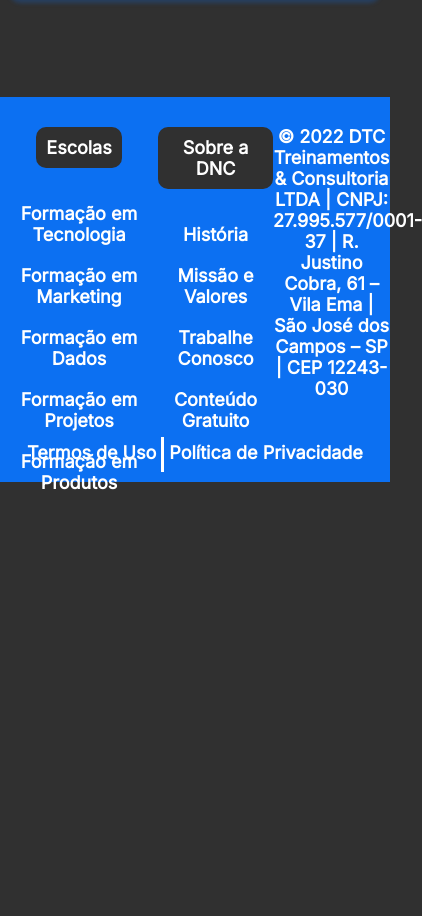
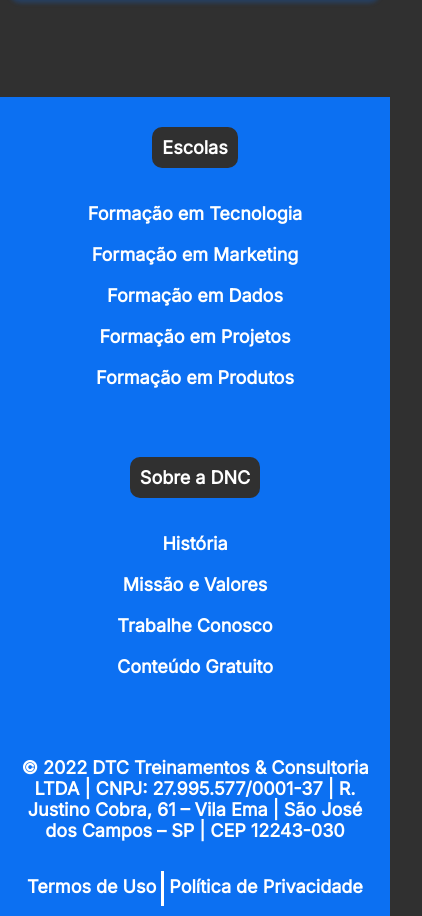
Before and after one commit to caiomarquesaraujo/bootcamp-dnc, a plain HTML site: page index.html in a window 390 px wide. Shown: the part 1671-2587 px from the top of the page, 422 px wide, since content can reach past the window. Before the commit the page ends 2184 px from the top, so only its background shows below. Drawn offline with Linux system fonts and the light colour scheme.

Commit message:
Finalizando midia query para mobile

```diff
--- a/style.css
+++ b/style.css
@@ -296,6 +296,8 @@
 
     }
 
+    /* Section */
+
     section h1{
         font-size: 38px;
     }
@@ -315,4 +317,16 @@
         font-size: 15px;
     }
 
+    /* Footer */
+
+    footer .line1{
+        flex-direction: column;
+    }
+
+    footer .address{
+        width: 95%;
+        margin-bottom: 20px;
+
+    }
+
 }
```
